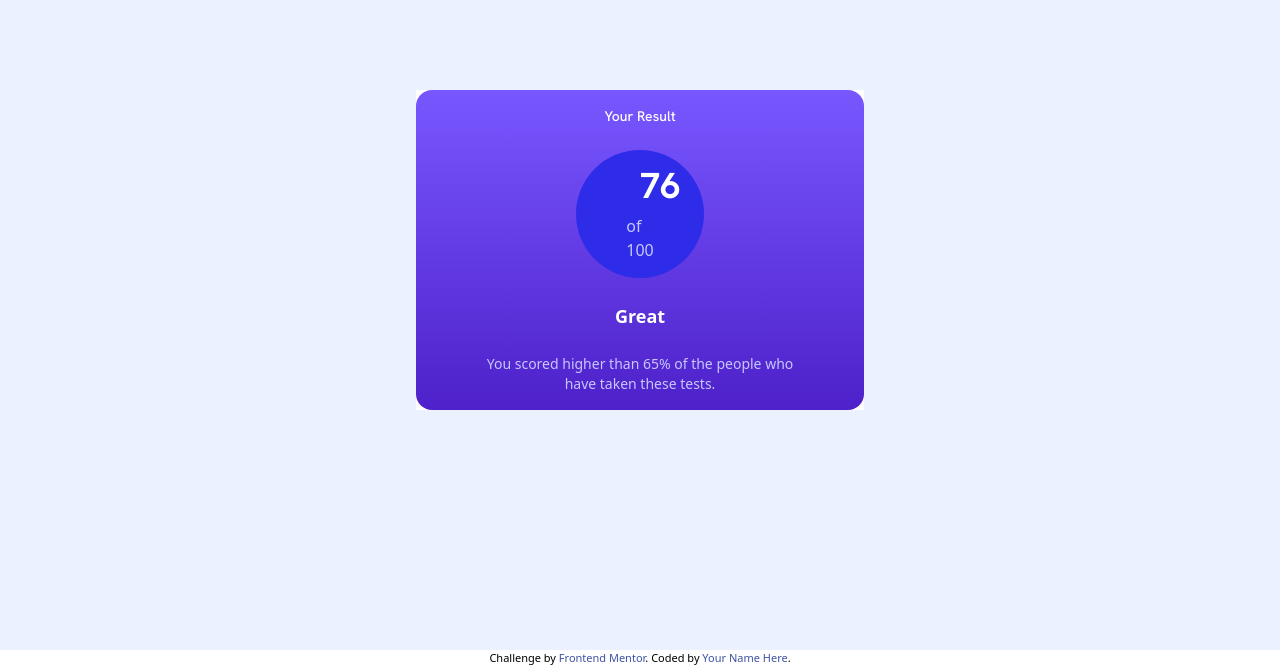
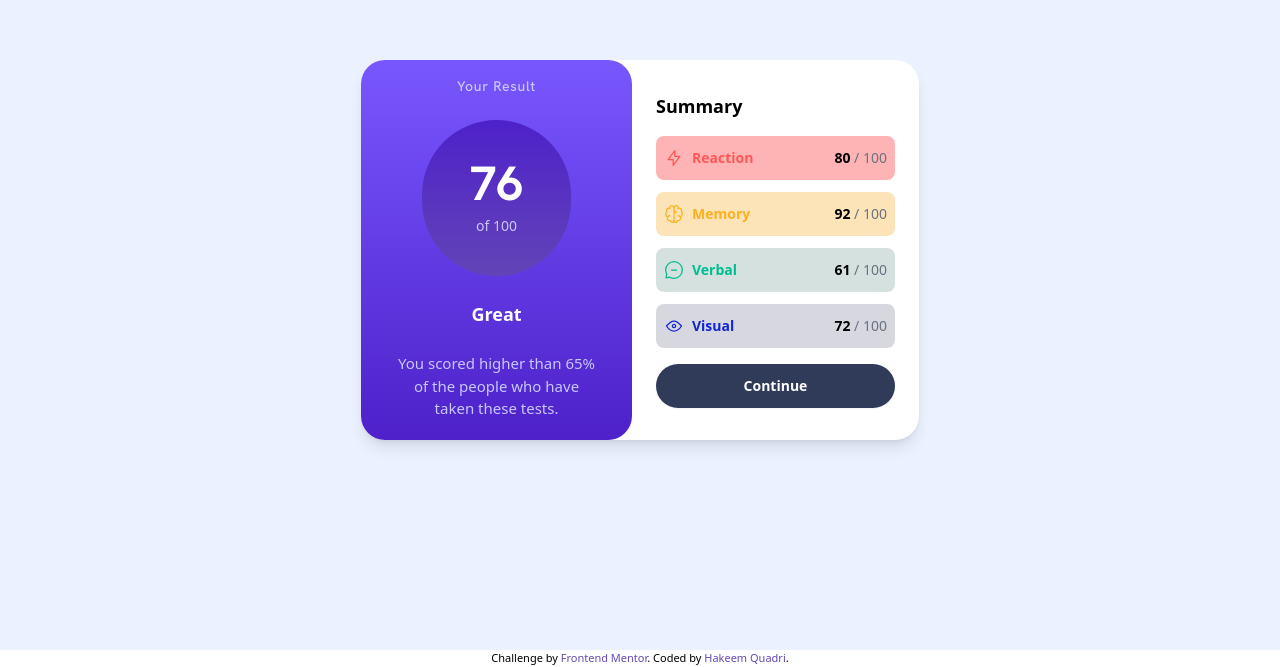
Before and after one commit to Remmy1965/Results-summary, a website: page index.html in a window 1280 px wide. Shown: the part 150-817 px from the top of the page. Drawn offline with Linux system fonts and the light colour scheme.

Commit message:
Extra feels

```diff
--- a/index.html
+++ b/index.html
@@ -13,7 +13,7 @@
     <link rel="preconnect" href="https://fonts.googleapis.com" />
     <link rel="preconnect" href="https://fonts.gstatic.com" crossorigin />
     <link
-      href="https://fonts.googleapis.com/css2?family=Hanken+Grotesk:wght@500;700;800&display=swap"
+      href="https://fonts.googleapis.com/css2?family=Hanken+Grotesk:wght@500;600;700;800&display=swap"
       rel="stylesheet" />
     <link rel="stylesheet" href="css/style.css" />
 
@@ -26,7 +26,8 @@
         text-align: center;
       }
       .attribution a {
-        color: hsl(228, 45%, 44%);
+        color: hsla(228, 45%, 44%, 0.965);
+        color: hsla(256, 45%, 49%, 0.981);
       }
     </style>
   </head>
@@ -34,58 +35,97 @@
     <main
       class="bg-paleBlue mx-auto flex items-center justify-center min-h-screen">
       <!--General Flex container -->
-      <div class="flex items-center justify-between bg-white">
+      <div
+        class="flex items-stretch max-w-[650px] 2xl:max-w-[800px] rounded-3xl bg-white shadow-lg">
         <!-- Results flex container -->
         <div
-          class="flex flex-col items-center py-4 px-16 space-y-6 p-4 bg-gradient-to-b from-lightSlateBlue to-violetBlue rounded-2xl">
-          <h1 class="font-hanken text-sm text-white text-center">
+          class="flex flex-[1] flex-col items-center py-4 px-4 space-y-6 bg-gradient-to-b from-lightSlateBlue to-violetBlue rounded-b-3xl rounded-3xl">
+          <h1
+            class="font-hanken font-light tracking-wider text-sm text-lightLavender text-center">
             Your Result
           </h1>
           <div
-            class="flex flex-col items-center h-11 w-11 p-16 justify-center space-y-2 bg-lightRoyalBlue rounded-full">
+            class="flex flex-col items-center py-10 px-12 justify-center space-y-2 bg-gradient-to-b from-violetBlue to-violetBlueG rounded-full">
             <h1
-              class="max-w-md mx-auto text-4xl text-center text-white font-hanken font-bold">
+              class="max-w-md mx-auto text-5xl text-center text-white font-hanken font-bold">
               76
             </h1>
 
-            <p class="max-w-sm text-lightLavender">of 100</p>
+            <p class="w-full text-sm text-center text-lightLavender">of 100</p>
           </div>
           <h5 class="text-lg text-center font-bold text-white">Great</h5>
-          <p class="max-w-xs text-sm text-lightLavender text-center">
+          <p class="text-[15px] px-4 max-w-xs text-lightLavender text-center">
             You scored higher than 65% of the people who have taken these tests.
           </p>
         </div>
+
+        <!-- Summary Container -->
+        <div
+          class="flex flex-col items-center justify-between rounded-r-3xl flex-[1] px-6 py-4">
+          <h2 class="text-lg self-start my-4 font-bold text-black">Summary</h2>
+          <!-- Items Container -->
+          <div class="flex flex-col w-full gap-3 mb-4">
+            <!-- Items 1 -->
+            <div
+              class="flex items-center justify-between bg-lightRedG px-2 py-3 rounded-lg">
+              <div class="flex items-center justify-between space-x-2">
+                <img src="./assets/images/icon-reaction.svg" alt="" class="" />
+                <p class="text-sm text-lightRed font-bold">Reaction</p>
+              </div>
+              <p class="text-sm text-gray-50">
+                <span class="text-black font-bold">80 </span
+                ><span class="text-gray-500">/ 100</span>
+              </p>
+            </div>
+            <div
+              class="flex items-center justify-between bg-orangeYellowG px-2 py-3 rounded-lg">
+              <div class="flex items-center justify-between space-x-2">
+                <img src="./assets/images/icon-memory.svg" alt="" class="" />
+                <p class="text-sm text-orangeyYellow font-bold">Memory</p>
+              </div>
+              <p class="text-sm">
+                <span class="text-black font-bold">92 </span
+                ><span class="text-gray-500">/ 100</span>
+              </p>
+            </div>
+            <div
+              class="flex items-center justify-between bg-greenTealG px-2 py-3 rounded-lg">
+              <div class="flex items-center justify-between space-x-2">
+                <img src="./assets/images/icon-verbal.svg" alt="" class="" />
+                <p class="text-sm text-greenTeal font-bold">Verbal</p>
+              </div>
+              <p class="text-sm text-gray-50">
+                <span class="text-black font-bold">61 </span
+                ><span class="text-gray-500">/ 100</span>
+              </p>
+            </div>
+            <div
+              class="flex items-center justify-between bg-cobaltBlueG px-2 py-3 rounded-lg">
+              <div class="flex items-center justify-between space-x-2">
+                <img src="./assets/images/icon-visual.svg" alt="" class="" />
+                <p class="text-sm text-cobaltBlue font-bold">Visual</p>
+              </div>
+              <p class="text-sm text-gray-50">
+                <span class="text-black font-bold">72 </span
+                ><span class="text-gray-500">/ 100</span>
+              </p>
+            </div>
+          </div>
+
+          <!-- Button -->
+          <a
+            href="#"
+            class="py-3 w-full bg-darkGrayBlue text-sm text-white font-bold rounded-full shadow-sm text-center mb-4"
+            >Continue</a
+          >
+        </div>
       </div>
     </main>
-
-    <!-- Your Result
-  76
-  of 100
-
-  Great
-  You scored higher than 65% of the people who have taken these tests.
-
-  Summary
-
-  Reaction
-  80 / 100
-
-  Memory
-  92 / 100
-
-  Verbal
-  61 / 100
-
-  Visual
-  72 / 100
-
-  Continue -->
-
     <div class="attribution">
       Challenge by
       <a href="https://www.frontendmentor.io?ref=challenge" target="_blank"
         >Frontend Mentor</a
-      >. Coded by <a href="#">Your Name Here</a>.
+      >. Coded by <a href="https://github.com/Remmy1965">Hakeem Quadri</a>.
     </div>
   </body>
 </html>
--- a/tailwind.config.js
+++ b/tailwind.config.js
@@ -4,11 +4,11 @@ module.exports = {
   theme: {
     screens: {
       sm: '375px',
-      lg: '1440px'
+      lg: '1440px',
     },
     extend: {
       fontFamily: {
-        hanken: ['Hanken Grotesk', 'sans-serif']
+        hanken: ['Hanken Grotesk', 'sans-serif'],
       },
       colors: {
         //PRIMARY COLORS
@@ -22,13 +22,18 @@ module.exports = {
         lightRoyalBlue: 'hsl(241, 81%, 54%)', //Background
         violetBlue: 'hsla(256, 72%, 46%, 1)', //Circle
         persianBlue: 'hsla(241, 72%, 46%, 0)', //circle
+        lightRedG: 'hsla(0, 97%, 85%, 0.989)',
+        orangeYellowG: 'hsla(39, 92%, 85%, 0.973)',
+        greenTealG: 'hsla(165, 17%, 86%, 0.998)',
+        cobaltBlueG: 'hsla(240, 12%, 86%, 0.975)',
+        violetBlueG: 'hsla(256, 45%, 49%, 0.981)',
 
         //NEUTRAL
         paleBlue: 'hsl(221, 100%, 96%)',
         lightLavender: 'hsl(241, 100%, 89%)',
         darkGrayBlue: 'hsl(224, 30%, 27%)',
-      }
+      },
     },
   },
   plugins: [],
-}
+};
```
Also changed, not shown: css/style.css.
